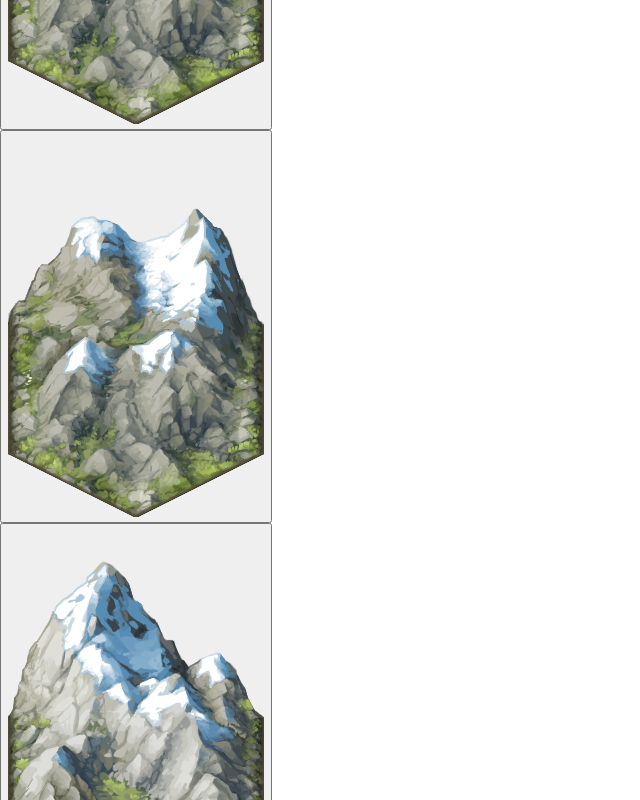
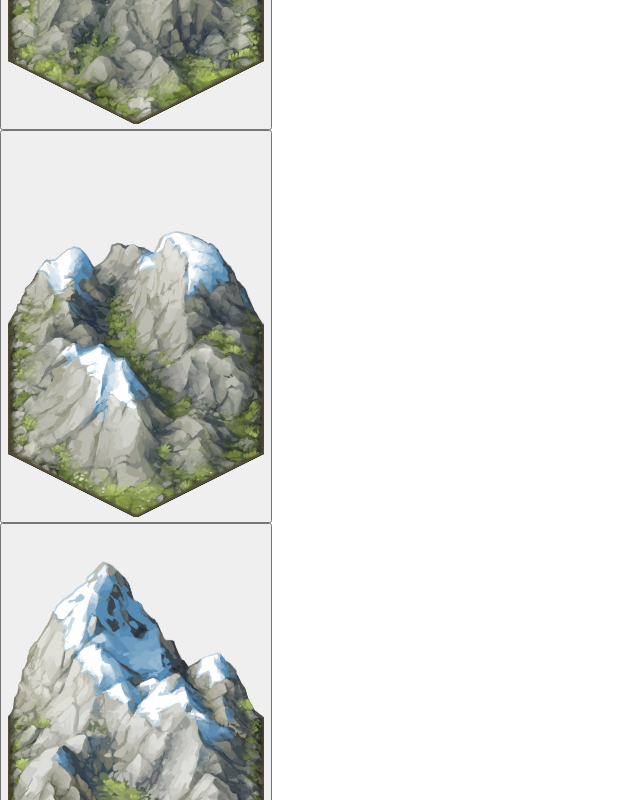
Before and after one commit to primarilysnark/demesne, a Next.js app: page /clip-path in a window 1280 px wide. Shown: the part 2280-3080 px from the top of the page, without its empty margins (0-640 px from the left). Built offline with nearby package versions, Linux system fonts and the light colour scheme; some icons are missing.

Commit message:
Update tile variation logic.

```diff
--- a/components/tiles/Tile.js
+++ b/components/tiles/Tile.js
@@ -4,7 +4,7 @@ import './Index.module.scss'
 const HIDDEN_TERRAIN = ['new', 'hidden']
 
 function Tile({ x, y, onClick, terrain, variantCount }) {
-  const variant = Math.abs(x | y) % variantCount + 1
+  const variant = Math.abs(x + y) % variantCount + 1
 
   return (
     <button className={`hex-tile hex-tile--${terrain} hex-tile--${terrain}-${variant}`} onClick={onClick}>
```
